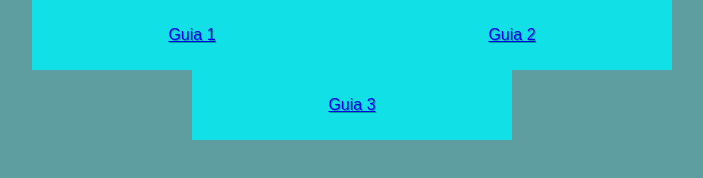
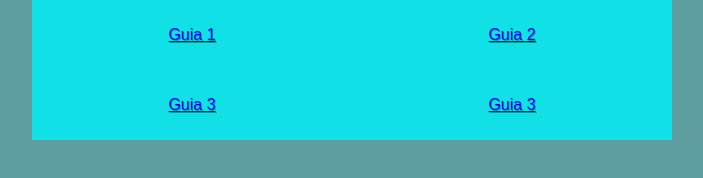
Before and after one commit to m4c4c0/Guias-DAW, a plain HTML site: page index.html in a window 1280 px wide. Shown: the whole page, without its empty margins (288-991 px from the left). Drawn offline with Linux system fonts and the light colour scheme.

Commit message:
Update index.html

```diff
--- a/index.html
+++ b/index.html
@@ -28,6 +28,12 @@
                         <span>Guia 3</span>
                     </a>
                 </li>
+
+                <li>
+                    <a href="ultima prueba/index.html" title="Taller">
+                        <span>Guia 3</span>
+                    </a>
+                </li>
             </ul>
         </nav>
     </section>
```
